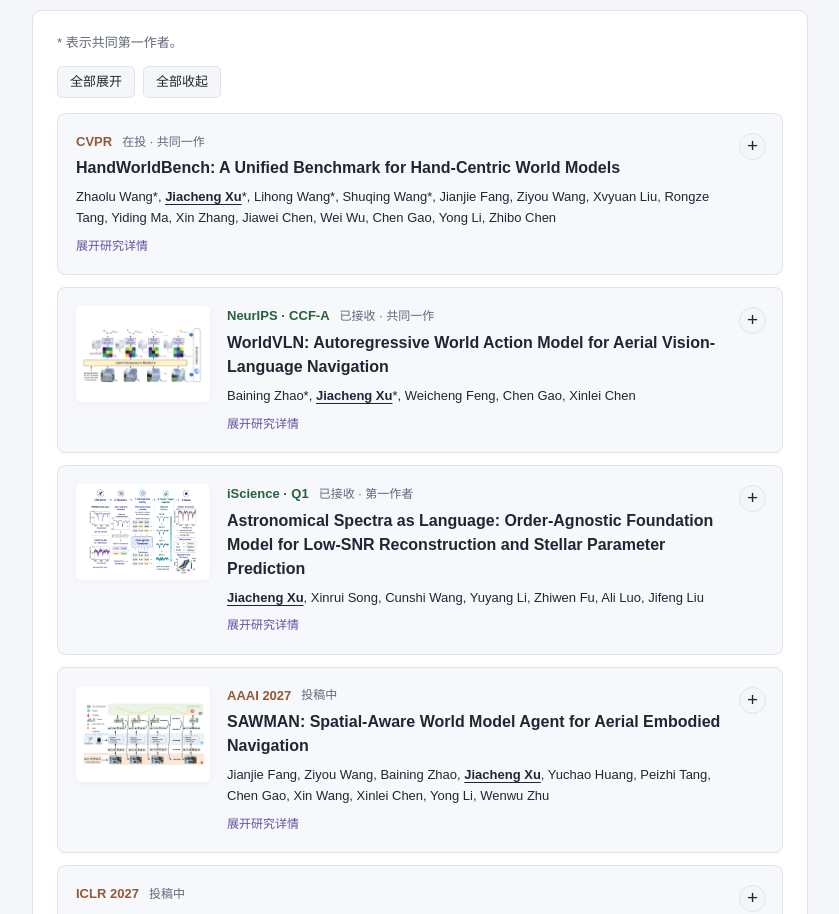
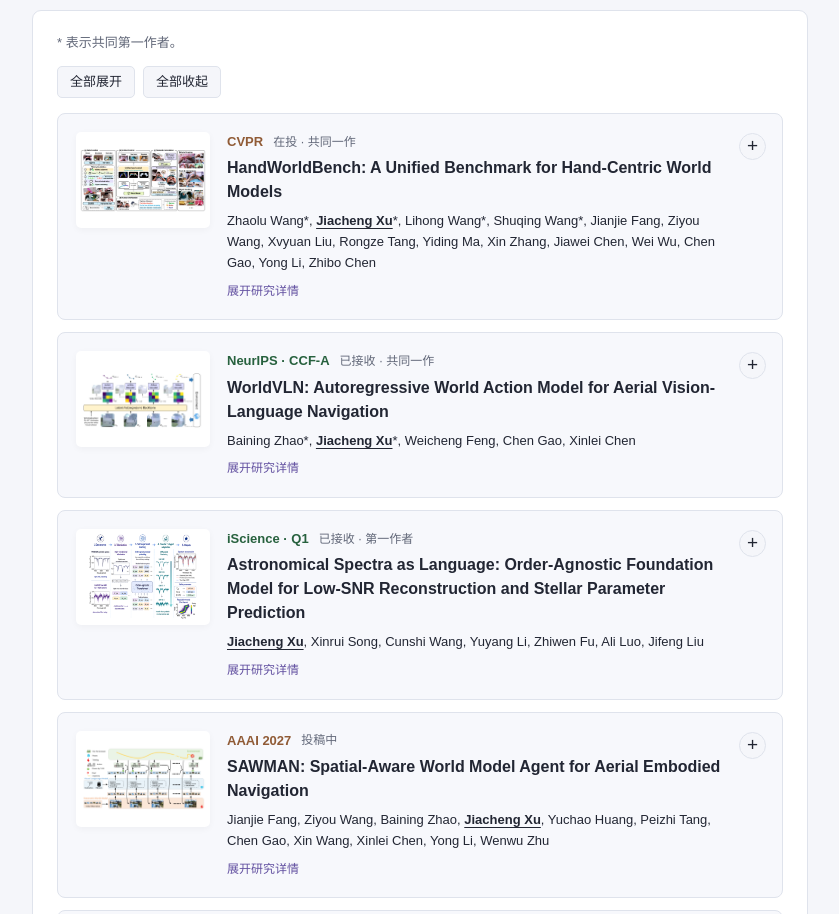
Before and after one commit to Jared-web03/JiachengXU, a plain HTML site: page index.html in a window 1280 px wide. Shown: the part 2130-3044 px from the top of the page, without its empty margins (250-1089 px from the left). Drawn offline with Linux system fonts and the light colour scheme.

Commit message:
Add supplied HandWorldBench overview figure

```diff
--- a/data.js
+++ b/data.js
@@ -20,7 +20,7 @@ const profileData = {
         ]
       ],
       "id": "handworldbench",
-      "image": null,
+      "image": "assets/handworldbench.png",
       "abstract": [
         "HandWorldBench 是面向以手为中心的世界模型的统一评测基准，覆盖人手、仿真灵巧手与真实灵巧手。基准关注手部动作能否带来连贯且持续的物体状态变化，并通过统一协议评估不同具身形态下的模型表现。",
         "HandWorldBench is a unified benchmark for hand-centric world models spanning human hands, simulated dexterous hands, and real dexterous hands. It evaluates whether hand actions produce coherent, persistent object-state changes and compares performance across embodiments under a shared protocol."
--- a/index.html
+++ b/index.html
@@ -4,7 +4,7 @@
 <meta name="description" content="徐嘉程，山东大学计算机科学与技术本科生，2027 年入学清华大学大模型科学与工程硕士。研究方向：具身智能、世界模型、空中视觉语言导航和强化学习。">
 <meta name="theme-color" content="#f5f6fa"><title>徐嘉程 | Jiacheng Xu</title>
 <link rel="icon" href="assets/favicon.svg" type="image/svg+xml"><link rel="stylesheet" href="style.css?v=3">
-<script src="data.js?v=20261124-cvpr" defer></script><script src="app.js?v=3" defer></script>
+<script src="data.js?v=20261124-handworldbench-image" defer></script><script src="app.js?v=3" defer></script>
 </head><body><svg class="icon-defs" xmlns="http://www.w3.org/2000/svg" aria-hidden="true"><defs>
 <symbol id="icon-person" viewBox="0 0 24 24"><circle cx="12" cy="7" r="4"/><path d="M4 22v-3a8 8 0 0 1 16 0v3z"/></symbol>
 <symbol id="icon-school" viewBox="0 0 24 24"><path d="m1 8 11-6 11 6-11 6zm4 5 7 4 7-4v6l-7 3-7-3zM22 10v9"/></symbol>
```
Also changed, not shown: assets/handworldbench.png (added), 1 other file.
